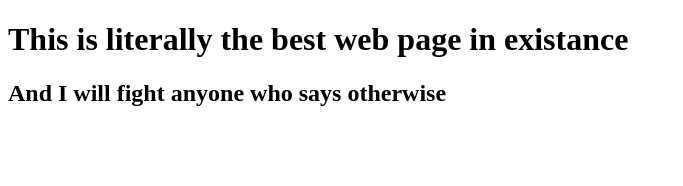
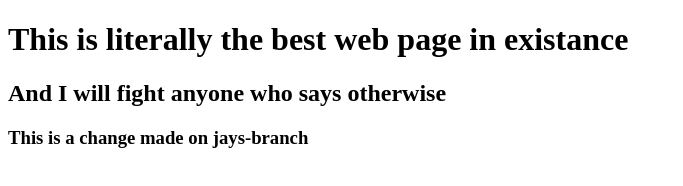
Before and after one commit to jabt1998/my-test-repo, a plain HTML site: page index.html in a window 1280 px wide. Shown: the whole page, without its empty margins (0-683 px from the left). Drawn offline with Linux system fonts and the light colour scheme.

Commit message:
changed index.html

```diff
--- a/index.html
+++ b/index.html
@@ -9,5 +9,7 @@
 <body>
   <h1>This is literally the best web page in existance</h1>
   <h2>And I will fight anyone who says otherwise</h2>
+
+  <h3>This is a change made on jays-branch</h3>
 </body>
 </html>
```
